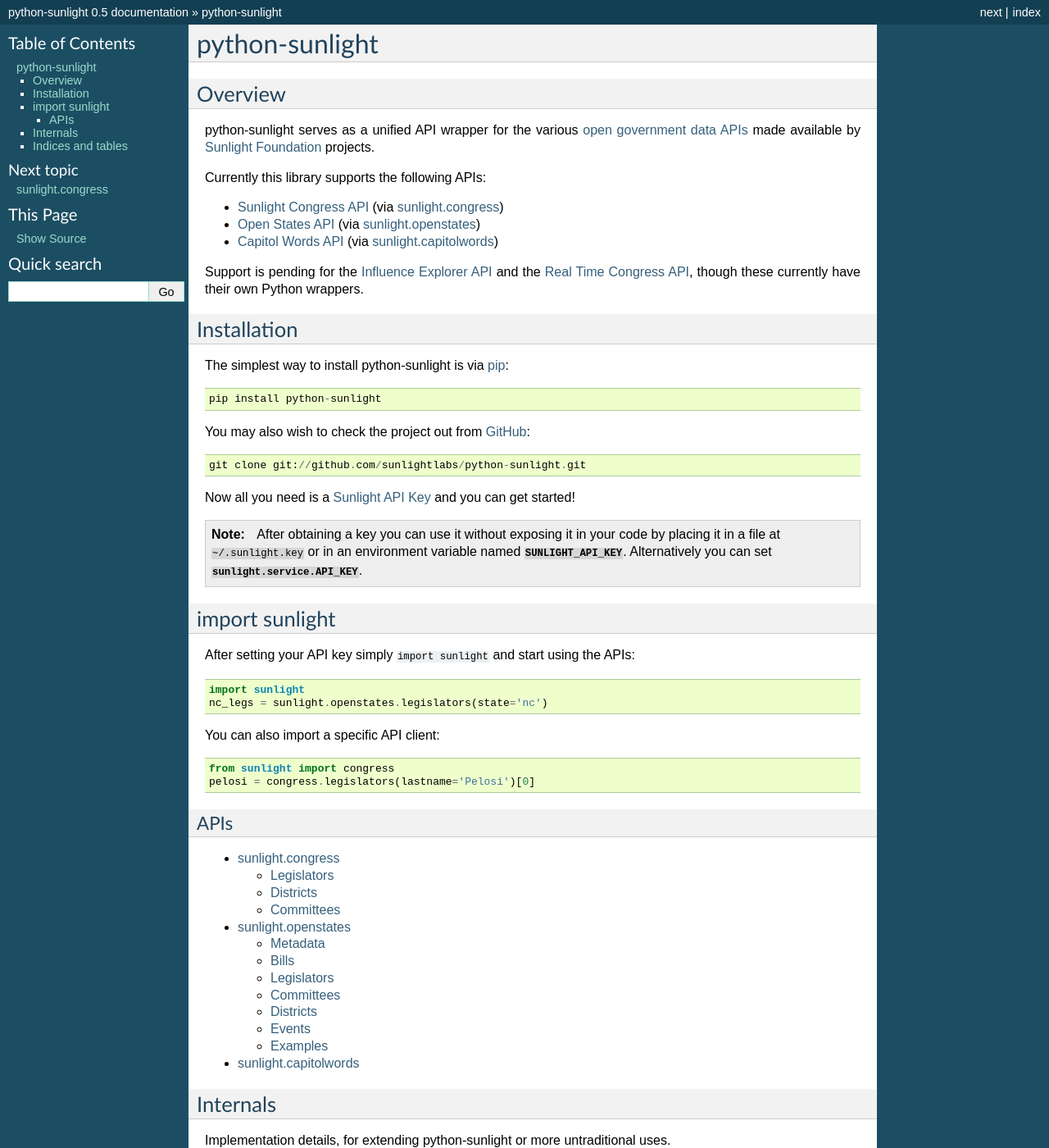
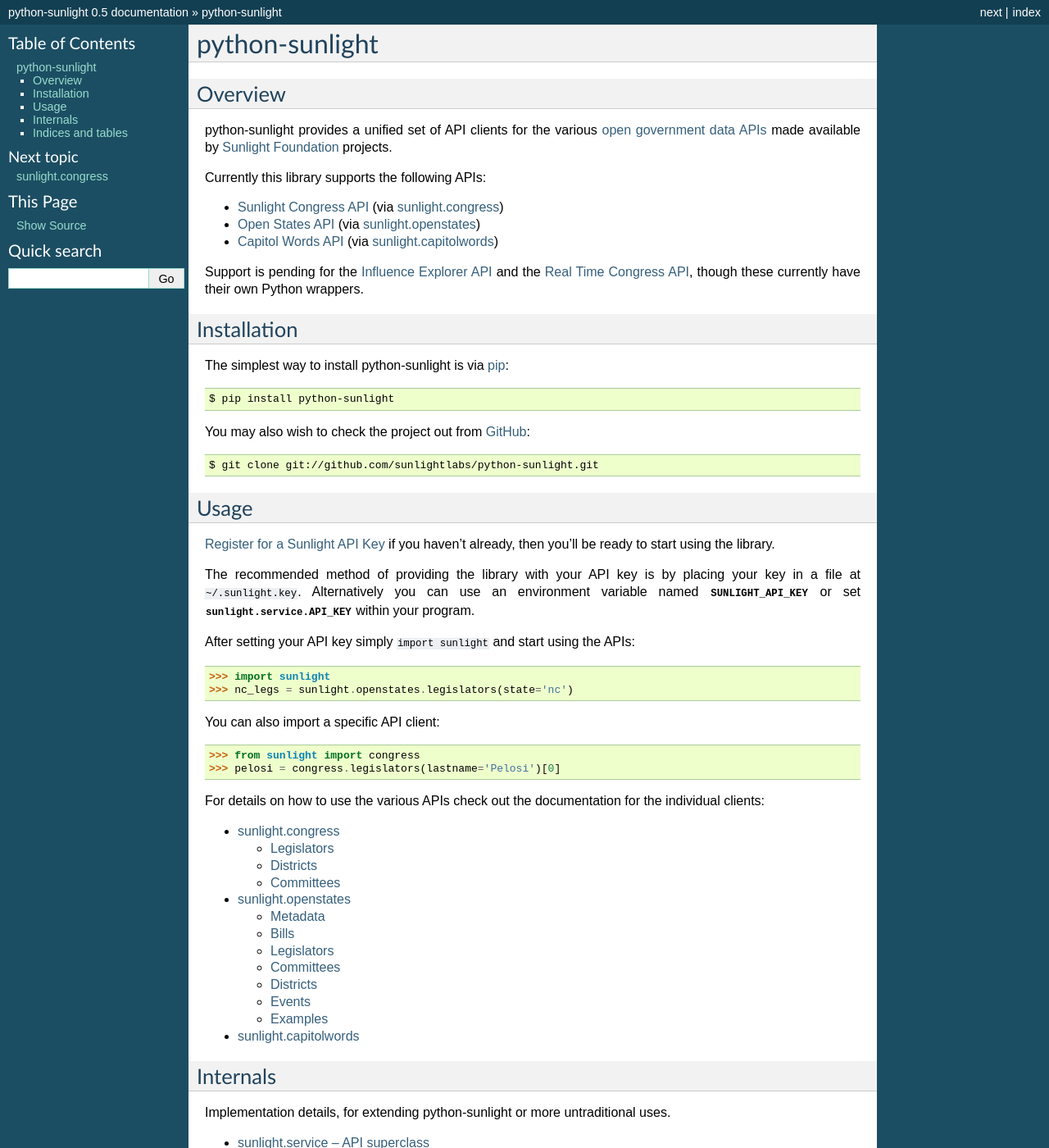
Before and after one commit to sunlightlabs/python-sunlight, a Sphinx documentation site: the page built from docs/source/index.rst, in a window 1280 px wide and 1400 px high. Shown: the whole window at 82% size. Built offline with Sphinx 7.4.7, drawn with Linux system fonts in a browser that asks for light colours; formulas are drawn with MathJax 3; the version number is read from the project's files by our own code; some of the changed text lies outside the part shown.

Commit message:
rename sunlight.common to sunlight.config and move API_KEY into it

```diff
--- a/docs/source/index.rst
+++ b/docs/source/index.rst
@@ -5,7 +5,7 @@
 Overview
 ========
 
-python-sunlight serves as a unified API wrapper for the various `open government data
+python-sunlight provides a unified set of API clients for the various `open government data
 APIs <http://services.sunlightlabs.com>`_ made available by `Sunlight Foundation <http://sunlightfoundation.com>`_
 projects.
 
@@ -24,33 +24,33 @@
 
 The simplest way to install python-sunlight is via `pip <http://www.pip-installer.org/>`_::
 
-    pip install python-sunlight
+    $ pip install python-sunlight
 
 You may also wish to check the project out from `GitHub <http://github.com/sunlightlabs/python-sunlight>`_::
 
-    git clone git://github.com/sunlightlabs/python-sunlight.git
+    $ git clone git://github.com/sunlightlabs/python-sunlight.git
 
-Now all you need is a `Sunlight API Key <http://services.sunlightlabs.com/accounts/register/>`_ and you can get started!
 
-.. note::
-    After obtaining a key you can use it without exposing it in your code by placing it in a file at :file:`~/.sunlight.key` or in an
-    environment variable named :envvar:`SUNLIGHT_API_KEY`.  Alternatively you can set :data:`sunlight.service.API_KEY`.
+Usage
+=====
 
-import sunlight
-===============
+`Register for a Sunlight API Key <http://services.sunlightlabs.com/accounts/register/>`_ if you haven't already, then you'll be ready to start using the library.
+
+The recommended method of providing the library with your API key is by placing your key in a file at :file:`~/.sunlight.key`.  Alternatively you can use an environment variable named :envvar:`SUNLIGHT_API_KEY` or set :data:`sunlight.service.API_KEY` within your program.
 
 After setting your API key simply ``import sunlight`` and start using the APIs::
 
-    import sunlight
-    nc_legs = sunlight.openstates.legislators(state='nc')
+    >>> import sunlight
+    >>> nc_legs = sunlight.openstates.legislators(state='nc')
 
 You can also import a specific API client::
 
-    from sunlight import congress
-    pelosi = congress.legislators(lastname='Pelosi')[0]
+    >>> from sunlight import congress
+    >>> pelosi = congress.legislators(lastname='Pelosi')[0]
 
-APIs
-----
+
+For details on how to use the various APIs check out the documentation for the
+individual clients:
 
 .. toctree::
    :maxdepth: 2
@@ -67,9 +67,8 @@
 .. toctree::
    :maxdepth: 2
 
-   sunlight.rst
    sunlight/service.rst
-   sunlight/common.rst
+   sunlight/config.rst
    sunlight/errors.rst
 
 Indices and tables
--- a/docs/source/sunlight/common.rst
+++ b/docs/source/sunlight/config.rst
@@ -1,5 +1,5 @@
-sunlight.common -- Yar! Here be dragons!
-========================================
+sunlight.config
+===============
 
 This particular module is full of all sorts of fun tidbits
 that the API uses all over the place, such as file locations, strings that might
@@ -8,5 +8,5 @@
 Methods and Constants
 *********************
 
-.. automodule:: sunlight.common
+.. automodule:: sunlight.config
    :members:
```
Also changed, not shown: docs/source/sunlight.rst (deleted, +0 -48 lines), docs/source/sunlight/services/influenceexplorer.rst (deleted, +0 -8 lines), sunlight/__init__.py (+10 -13 lines), 5 other files.
